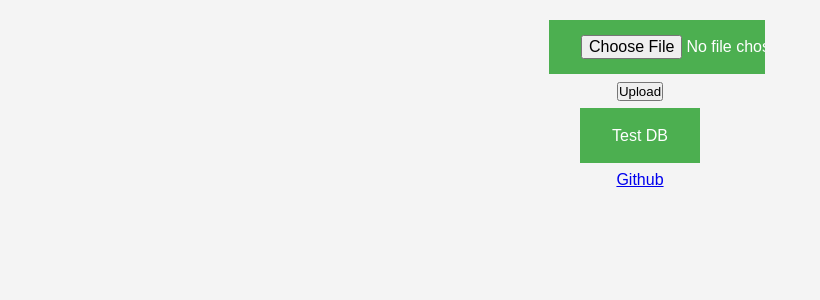
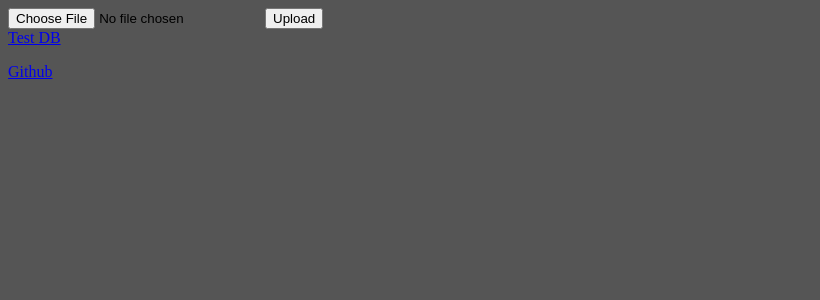
Before and after one commit to KristianMeier/selskab_tb_pythong_flask, a Flask app: page / in a window 1280 px wide. Shown: the top 300 px of the page, without its empty margins (0-820 px from the left). Run offline with Flask 2, Linux system fonts and the light colour scheme; some libraries are stand-ins or nearby versions.

Commit message:
Add files via upload

```diff
--- a/static/style.css
+++ b/static/style.css
@@ -1,82 +1,10 @@
-* {
-	box-sizing: border-box;
-	margin: 0;
-	padding: 0;
-	text-align:center;
-}
-
 body {
-	background: #f4f4f4;
-	font-family: Arial, Helvetica, sans-serif;
-	color: #333;
-	line-height: 1.6;
-	text-align:center;
-}
-
-.button {
-    background-color: #4CAF50;
-    border: none;
-    color: white;
-    padding: 15px 32px;
-    text-align: center;
-    text-decoration: none;
-    display: inline-block;
-    font-size: 16px;
-    margin: 4px 2px;
-    cursor: pointer;
-}
-
-.container {
-	max-width: 250px;
-	margin: 1rem auto;
-	overflow: auto;
-	padding: 0 2rem;
-	font-size: 16px;
-	margin-bottom: 30px;
-}
-
-.fodnoter{
-	font-size: 0.8rem;
-	text-align:center;
-}
-
-.form-group {
-	margin: 1rem 0;
-	text-align:center;
-	display: inline-block;
-}
-
-input[type='text'],
-select,
-textarea {
-	display: block;
-	width: 100%;
-	padding: 0.8rem;
-	font-size: 0.8rem;
-	border: 1px solid #ccc;
-}
-
-.btn {
-	display: inline-block;;
-	width: 50%;
-	background: #333;
-	color: #fff;
-	padding: 10px 20px;
-	border: none;
-	cursor: pointer;
-	outline: none;
-	margin-top: 1rem;
-	align-items: center;
-}
-
-td {
-	width: 150px;
-	text-align: center;
-	border: 1px solid black;
-	padding: 5px;
+	background: #555;
   }
 
-  .center {
-	margin-left: auto;
-	margin-right: auto;
+  .mitindhold {
+	max-width: 320px;
+	margin: auto;
+	background: white;
+	padding: 10px;
   }
```
